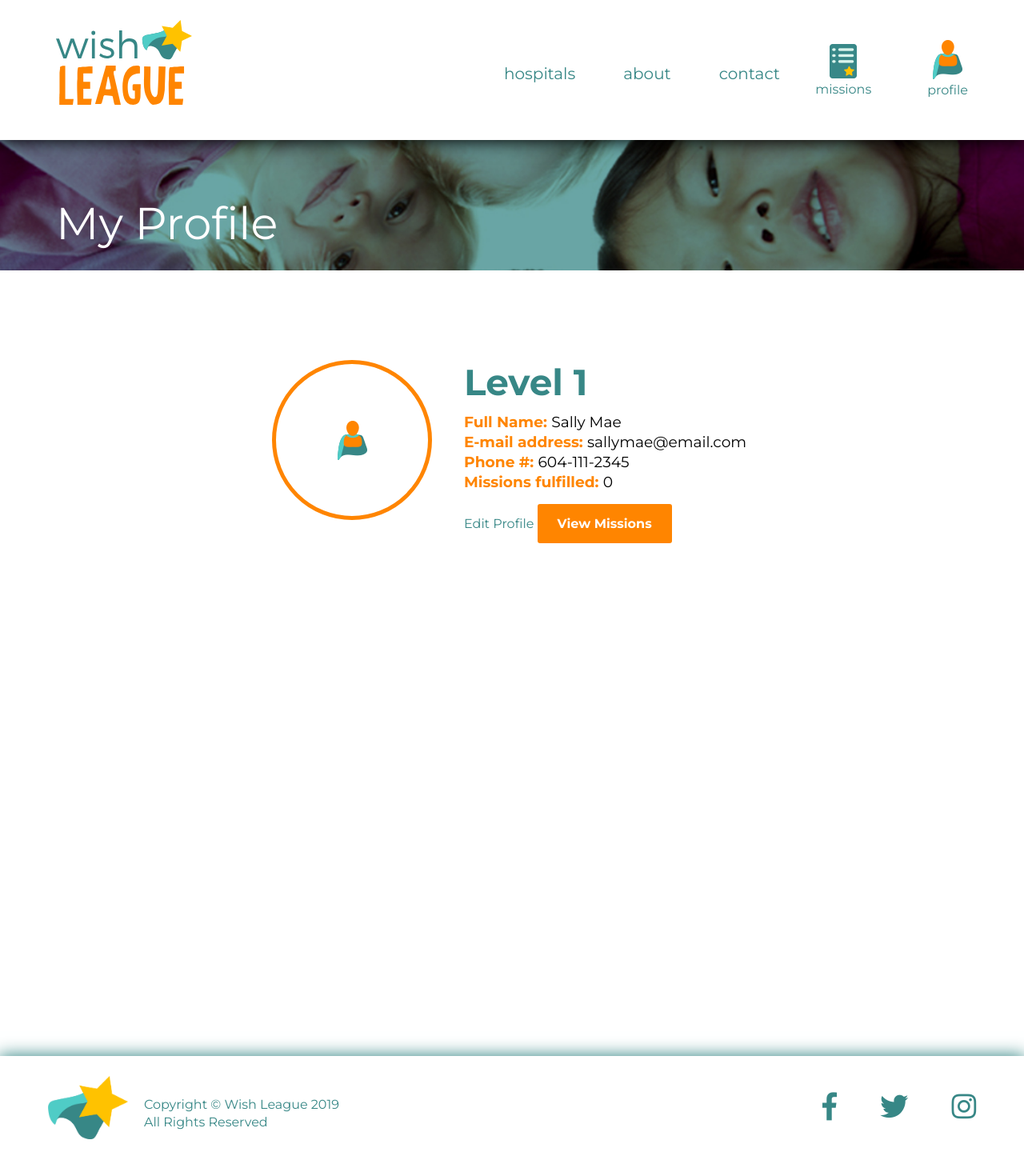
After one commit to 100wishes/100wishes, a PHP site: template views/profile.php in a window 1280 px wide. The commit adds this page. Shown: the whole page at 80% size. Run offline with PHP 8.4, Linux system fonts and the light colour scheme; the template is opened without the code that fills it, so the values that code supplies are empty; some libraries are stand-ins or nearby versions.

Commit message:
Profile page HTML CSS

```diff
--- a/css/style.css
+++ b/css/style.css
@@ -466,5 +466,68 @@ p.introHeading {
 	color: #ff8500; /*orange*/
 }
 
+/*-- End of Login --*/
 
-/*-- End of Login --*/
+
+/*-- Start of Profile --*/
+
+#profile {
+	margin: 0 auto;
+	margin-top: 30px;
+	height: 1000px;
+	width: 600px;
+	max-width: 100%;
+}
+
+.profile-pic {
+	background: url("../assets/iconProfile.png");
+	border: 5px solid #ff8500; /*orange*/
+	border-radius: 50%;
+	background-repeat: no-repeat;
+	background-position: center;
+	width: 200px;
+	height: 200px;
+	float: left;
+	display: inline-block;
+}
+
+.profile-info {
+	float: left;
+	display: inline-block;
+	margin-left: 40px;
+}
+
+#profile h2 {
+	font-size: 34pt;
+	font-weight: 700;
+	color: #378786 /*dark teal*/;
+	margin-bottom: 10px;
+}
+
+#profile p {
+	line-height: 25px;
+	color: #000;
+	font-size: 14pt;
+}
+
+#profile .label {
+	font-weight: 700;
+	color: #ff8500; /*orange*/
+}
+
+.primaryBtn {
+	color:#fff;
+	background:#ff8500 /*orange*/;
+	padding:15px 25px;
+	font-weight:700;
+	margin-top:40px;
+	border-radius:3px;
+	font-size:12pt;
+}
+
+.profile-info div:first-child {
+	margin-bottom: 30px;
+}
+
+
+/*-- End of Profile --*/
--- a/index.php
+++ b/index.php
@@ -12,7 +12,7 @@ include("models/getUsers.php");
 session_start();
 
 $controller = (isset($_GET["controller"]))?$_GET["controller"]:"pages";
-$action = (isset($_GET["action"]))?$_GET["action"]:"login";
+$action = (isset($_GET["action"]))?$_GET["action"]:"profile";
 
 $cName = ucfirst($controller)."Controller";
 $oController = new $cName();
--- /dev/null
+++ b/views/profile.php
@@ -0,0 +1,23 @@
+<div id="smallHero">
+	<div class="smallHero-header">
+		<img src="assets/smallhero2.jpg"/>
+		<h2>My Profile</h2>
+	</div><!-- //smallHero-header-->
+</div><!-- //smallHero-->
+
+<div id="profile">
+	<div class="profile-pic"></div>
+
+	<div class="profile-info">
+		<div>
+			<h2>Level 1</h2>
+			<p><span class="label">Full Name: </span>Sally Mae</p>
+			<p><span class="label">E-mail address: </span>sallymae@email.com</p>
+			<p><span class="label">Phone #: </span>604-111-2345</p>
+			<p><span class="label">Missions fulfilled: </span>0</p>
+		</div>
+
+		<a href="#" class="secondaryBtn">Edit Profile</a>
+		<a href="#" class="primaryBtn">View Missions</a>
+	</div><!--profile-info-->
+</div><!--profile-->
```
Also changed, not shown: controllers/pagesController.php (+8 -0 lines), assets/iconProfile.png (added), assets/smallhero2.jpg (added), wishleague.sql.
